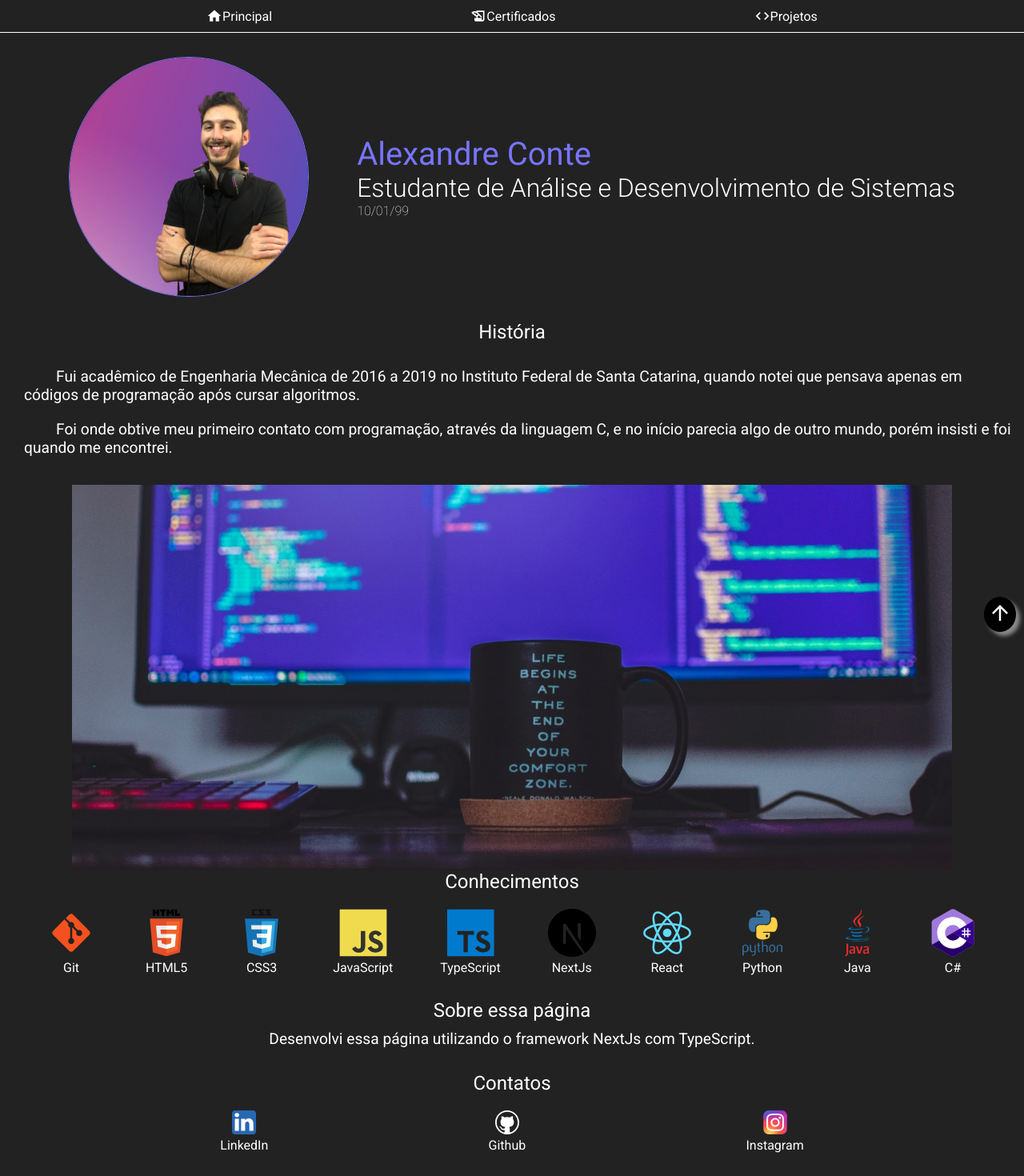
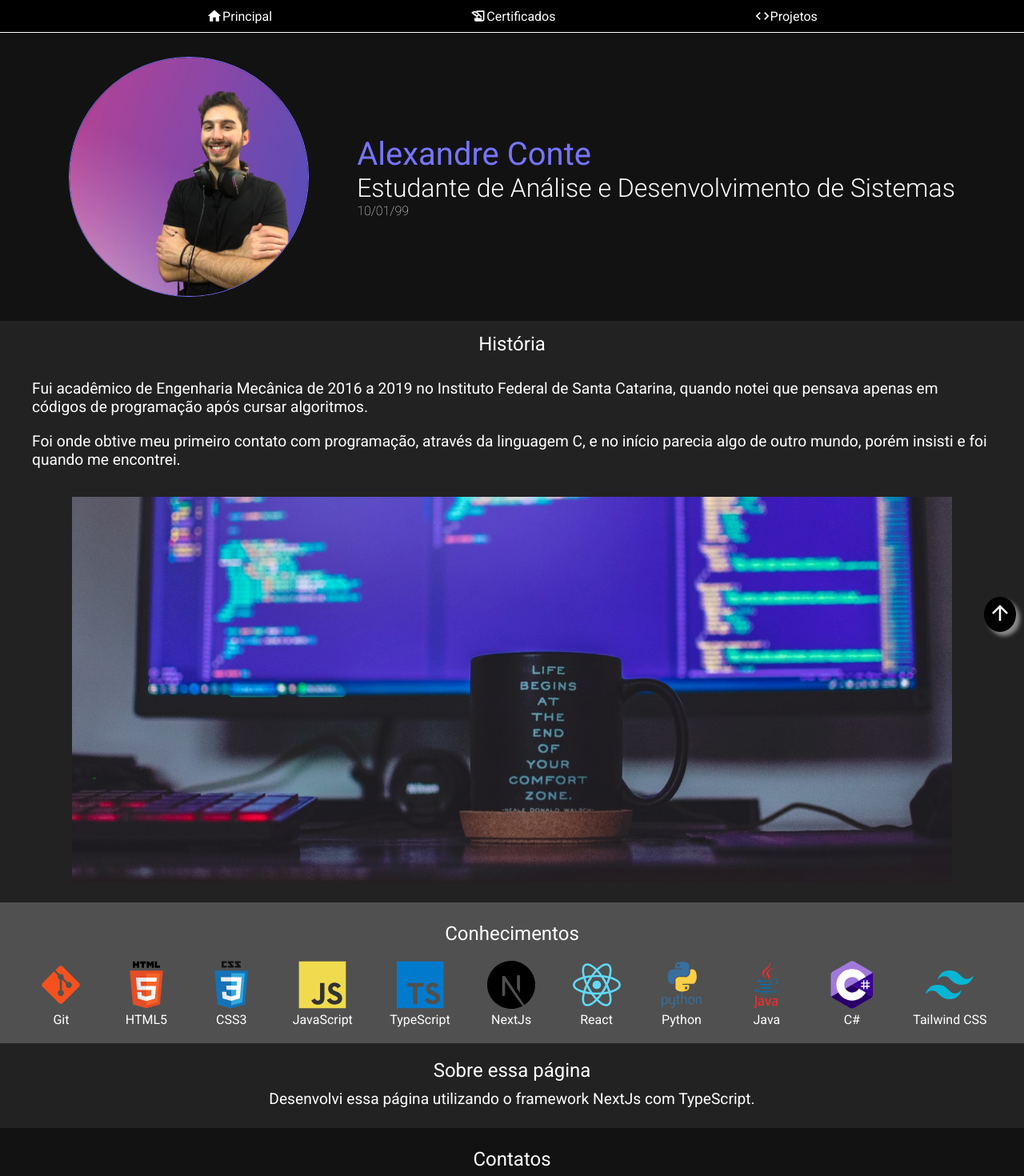
Before and after one commit to AlexandreContee/Portfolio, a Next.js app: page / in a window 1280 px wide. Shown: the top 1470 px of the page at 80% size. Built offline with nearby package versions, Linux system fonts and the light colour scheme.

Commit message:
New component Icons.tsx exporting images and new styles to Footer, Header, Main and NavBar components

```diff
--- /dev/null
+++ b/src/components/Icons.tsx
@@ -0,0 +1,29 @@
+import JavaImage from '../../public/images/skills/java.svg'
+import Css3Image from '../../public/images/skills/css3.svg'
+import Html5Image from '../../public/images/skills/html5.svg'
+import JavascriptImage from '../../public/images/skills/javascript.svg'
+import NextjsImage from '../../public/images/skills/nextjs.svg'
+import TypeScriptImage from '../../public/images/skills/typescript.svg'
+import PythonImage from '../../public/images/skills/python.svg'
+import ReactImage from '../../public/images/skills/reactjs.svg'
+import CsImage from '../../public/images/skills/CSharp.svg'
+import GitImage from '../../public/images/skills/git.svg'
+import TailwindCssImage from '../../public/images/skills/tailwind-css-icon.svg'
+import bgImage from "../../public/images/background/comfort-zone.jpg"
+
+const Icons = [
+  bgImage,
+  GitImage,
+  Html5Image,
+  Css3Image,
+  JavascriptImage,
+  TypeScriptImage,
+  NextjsImage,
+  ReactImage,
+  PythonImage,
+  JavaImage,
+  CsImage,
+  TailwindCssImage,
+]
+
+export default Icons
--- a/src/components/Main.tsx
+++ b/src/components/Main.tsx
@@ -1,20 +1,25 @@
-import JavaImage from '../../public/images/skills/java.svg'
-import Css3Image from '../../public/images/skills/css3.svg'
-import Html5Image from '../../public/images/skills/html5.svg'
-import JavascriptImage from '../../public/images/skills/javascript.svg'
-import NextjsImage from '../../public/images/skills/nextjs.svg'
-import TypeScriptImage from '../../public/images/skills/typescript.svg'
-import PythonImage from '../../public/images/skills/python.svg'
-import ReactImage from '../../public/images/skills/reactjs.svg'
-import CsImage from '../../public/images/skills/CSharp.svg'
-import GitImage from '../../public/images/skills/git.svg'
-import bgImage from "../../public/images/background/comfort-zone.jpg"
-
+import Icons from './Icons'
 import Image from "next/image"
 import KnowledgeItem from './KnowledgeItem'
 import styles from "../styles/Main.module.css"
 
 export default function Main() {
+
+  const [
+    bgImage,
+    GitImage,
+    Html5Image,
+    Css3Image,
+    JavascriptImage,
+    TypeScriptImage,
+    NextjsImage,
+    ReactImage,
+    PythonImage,
+    JavaImage,
+    CsImage,
+    TailwindCssImage,
+  ] = Icons
+
   return (
     <main className={styles.main}>
       <section className={styles.story}>
@@ -28,7 +33,7 @@ export default function Main() {
           </p>
           <Image id={styles.img} src={bgImage} alt="A vida começa no final da sua zona de conforto - Neale Donald Walsch" />
         </div>
-        <div>
+        <div className={styles.knowledges}>
           <h3>Conhecimentos</h3>
           <ul id={styles.item}>
             <KnowledgeItem src={GitImage} text="Git" />
@@ -41,6 +46,7 @@ export default function Main() {
             <KnowledgeItem src={PythonImage} text="Python" />
             <KnowledgeItem src={JavaImage} text="Java" />
             <KnowledgeItem src={CsImage} text="C#" />
+            <KnowledgeItem src={TailwindCssImage} text="Tailwind CSS" />
           </ul>
         </div>
       </section>
--- a/src/styles/About.module.css
+++ b/src/styles/About.module.css
@@ -1,5 +1,6 @@
 .about {
-  padding: 10px;
+  padding-top: 20px;
+  padding-bottom: 5px;
   text-align: center;
 }
 
--- a/src/styles/Footer.module.css
+++ b/src/styles/Footer.module.css
@@ -1,6 +1,9 @@
 .footer {
   margin-top: 20px;
   text-align: center;
+  background-color: #131212;
+  padding-top: 25px;
+  padding-bottom: 10px;
 }
 
 .footer > p {
--- a/src/styles/Header.module.css
+++ b/src/styles/Header.module.css
@@ -1,3 +1,8 @@
+.header {
+  background-color: #131212;
+  margin-bottom: 15px;
+}
+
 .header section {
   display: flex;
   justify-content: center;
--- a/src/styles/Main.module.css
+++ b/src/styles/Main.module.css
@@ -3,7 +3,7 @@
   flex-direction: column;
   flex-wrap: wrap;
   justify-content: center;
-  align-items: center;
+  align-items: left;
 }
 
 .main h3 {
@@ -14,16 +14,16 @@
 }
 
 .paragraph {
-  display: block;
-  text-align: left;
-  margin: auto;
+  margin-right: 30px;
   font-size: 1.2rem;
-  margin-left: 20px;
+  margin-left: 30px;
   padding: 10px;
 }
 
-.main p::first-letter {
-  margin-left: 40px;
+.knowledges {
+  margin-top: 25px;
+  padding-top: 25px;
+  background-color: rgb(80, 80, 80);
 }
 
 #img {
--- a/src/styles/NavBar.module.css
+++ b/src/styles/NavBar.module.css
@@ -5,4 +5,5 @@
   align-items: center;
   padding: 10px;
   border-bottom: 1px solid #fff;
+  background-color: #000;
 }
```
Also changed, not shown: public/images/skills/tailwind-css-icon.svg (added).
